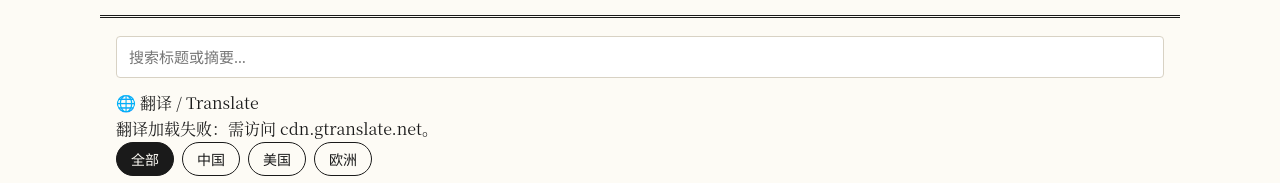
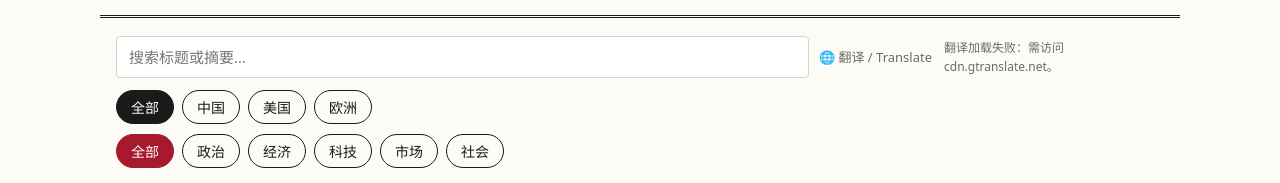
Before and after one commit to jztjxxxx/china-us-europe-hot-news, a plain HTML site: page index.html in a window 1280 px wide. Shown: the part 179-362 px from the top of the page. Drawn offline with Linux system fonts and the light colour scheme; a script that the page names is missing.

Commit message:
加入翻译栏样式

```diff
--- a/styles.css
+++ b/styles.css
@@ -1,4 +1,7 @@
-/* 中美欧热点新闻 — 报纸头版风格；仅用系统字体，无外部字体/CDN。 */
+/* 中美欧热点新闻 — 报纸头版风格；仅用系统字体，无外部字体。
+   唯一外部脚本是 GTranslate 翻译小部件（cdn.gtranslate.net，免费，
+   非商业网站免费使用），详见 README 的“翻译”一节。
+   此前用的 Google 翻译小部件已于 2026-10-01 停服，代码已全部移除。 */
 :root {
   --ink: #1a1a1a;
   --muted: #6b6b6b;
@@ -61,6 +64,55 @@ main {
   max-width: 1080px;
   margin: 0 auto;
   padding: 0 16px 32px;
+}
+
+/* ---- 翻译（GTranslate 小部件） ---- */
+.controls-row {
+  display: flex;
+  gap: 10px;
+  align-items: center;
+  margin-bottom: 12px;
+}
+
+.controls-row #search {
+  flex: 1 1 auto;
+  min-width: 0;
+  margin-bottom: 0;
+}
+
+.translate-bar {
+  flex: 0 0 auto;
+  display: flex;
+  align-items: center;
+  gap: 6px;
+  font-family: "PingFang SC", "Microsoft YaHei", system-ui, sans-serif;
+  font-size: 13px;
+  color: var(--muted);
+  white-space: nowrap;
+}
+
+.translate-label { flex: 0 0 auto; }
+
+.gtranslate_wrapper { display: inline-block; }
+
+/* GTranslate 生成的语言下拉框，收成报纸风的小圆角控件。 */
+.gtranslate_wrapper .gt_selector {
+  font-family: "PingFang SC", "Microsoft YaHei", system-ui, sans-serif;
+  font-size: 13px;
+  padding: 4px 6px;
+  max-width: 180px;
+  border: 1px solid var(--line);
+  border-radius: 999px;
+  background: var(--card);
+  color: var(--ink);
+  cursor: pointer;
+}
+
+.translate-note {
+  font-size: 12px;
+  color: var(--muted);
+  white-space: normal;
+  max-width: 220px;
 }
 
 .controls {
@@ -219,4 +271,10 @@ footer p { margin: 4px 0; }
 @media (max-width: 600px) {
   .masthead { padding-top: 20px; }
   .cards { grid-template-columns: 1fr; }
+  /* 窄屏时搜索框独占一行，翻译控件换到下一行、靠右，不溢出。 */
+  .controls-row { flex-wrap: wrap; }
+  .controls-row #search { flex: 1 1 100%; }
+  .translate-bar { margin-left: auto; max-width: 100%; }
+  .gtranslate_wrapper .gt_selector { max-width: 150px; }
+  .translate-note { max-width: 100%; }
 }
```
